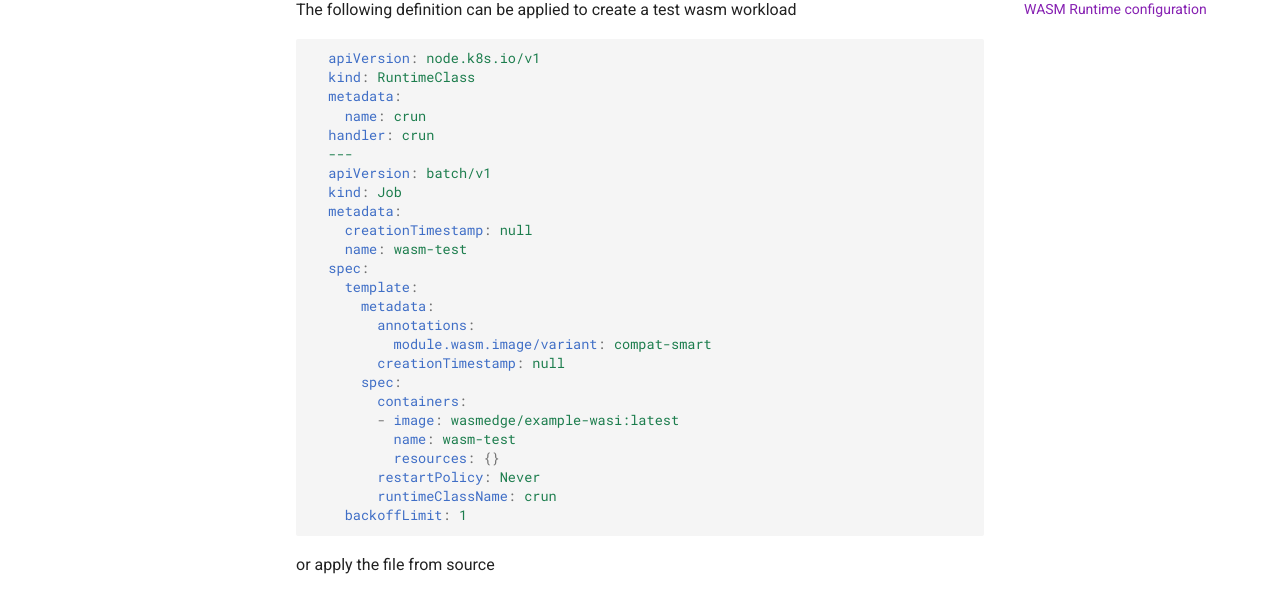
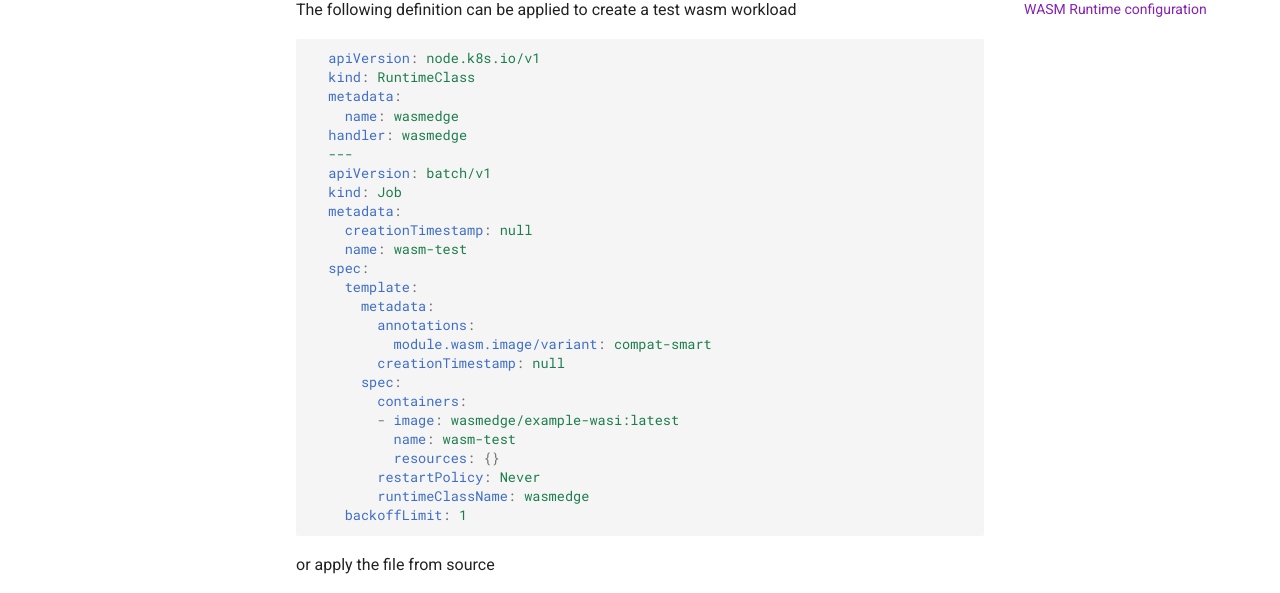
Before and after one commit to KWasm/kwasm.github.io, an MkDocs documentation site: the page built from docs/quickstart.md, in a window 1280 px wide and 900 px high, scrolled down 752 px. Shown: the part 153-746 px from the top of the window. Built offline with MkDocs 1.6.1 and Material for MkDocs 9.7.7, drawn with Linux system fonts in a browser that asks for light colours; comment, search, counter and statistics services are not loaded.

Commit message:
Adapt examples to 0.3.0 installer
linked to https://github.com/KWasm/kwasm-operator/issues/27

Signed-off-by: Sven Pfennig <s.pfennig@reply.de>

````diff
--- a/docs/quickstart.md
+++ b/docs/quickstart.md
@@ -98,8 +98,8 @@ Depending on the wasm runtime you want to use the following configuration needs
       apiVersion: node.k8s.io/v1
       kind: RuntimeClass
       metadata:
-        name: crun
-      handler: crun
+        name: wasmedge
+      handler: wasmedge
       ---
       apiVersion: batch/v1
       kind: Job
@@ -118,7 +118,7 @@ Depending on the wasm runtime you want to use the following configuration needs
               name: wasm-test
               resources: {}
             restartPolicy: Never
-            runtimeClassName: crun
+            runtimeClassName: wasmedge
         backoffLimit: 1
 
     ```
````
